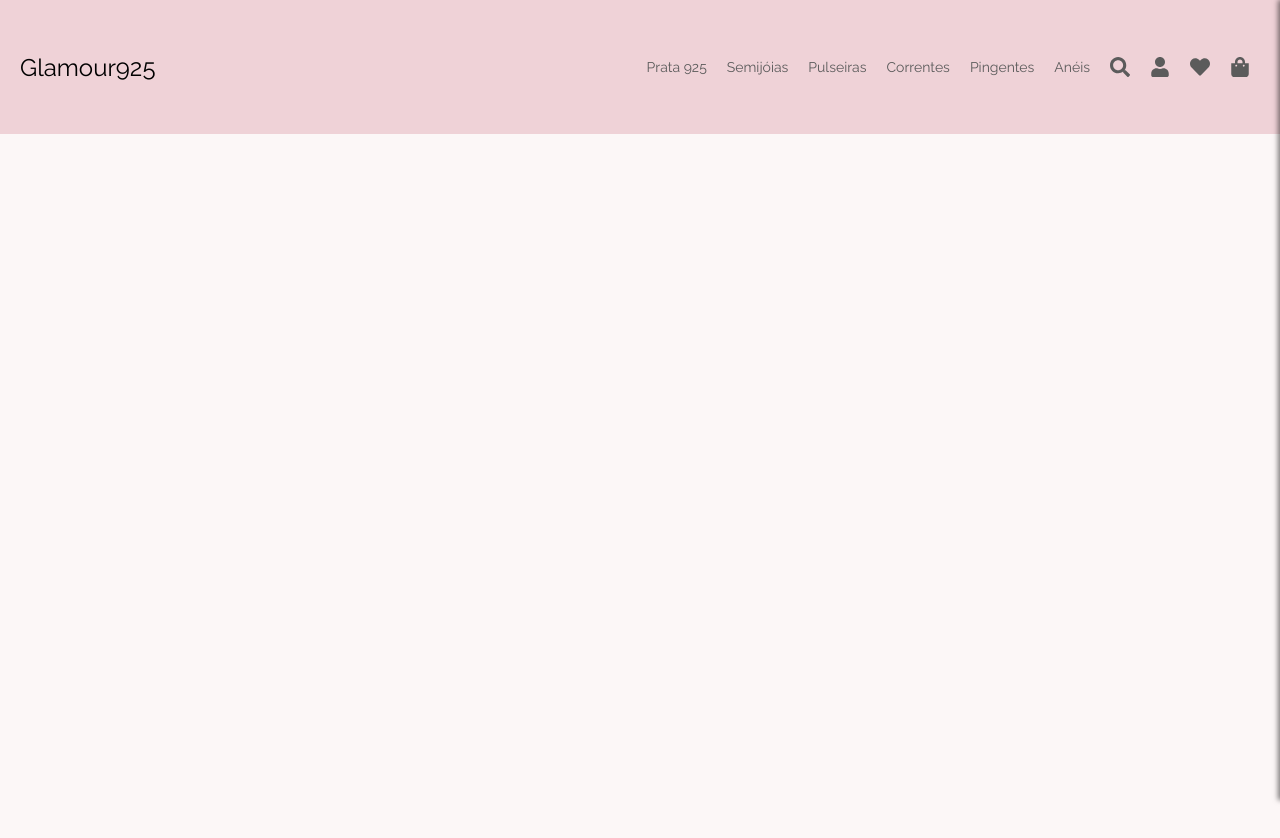
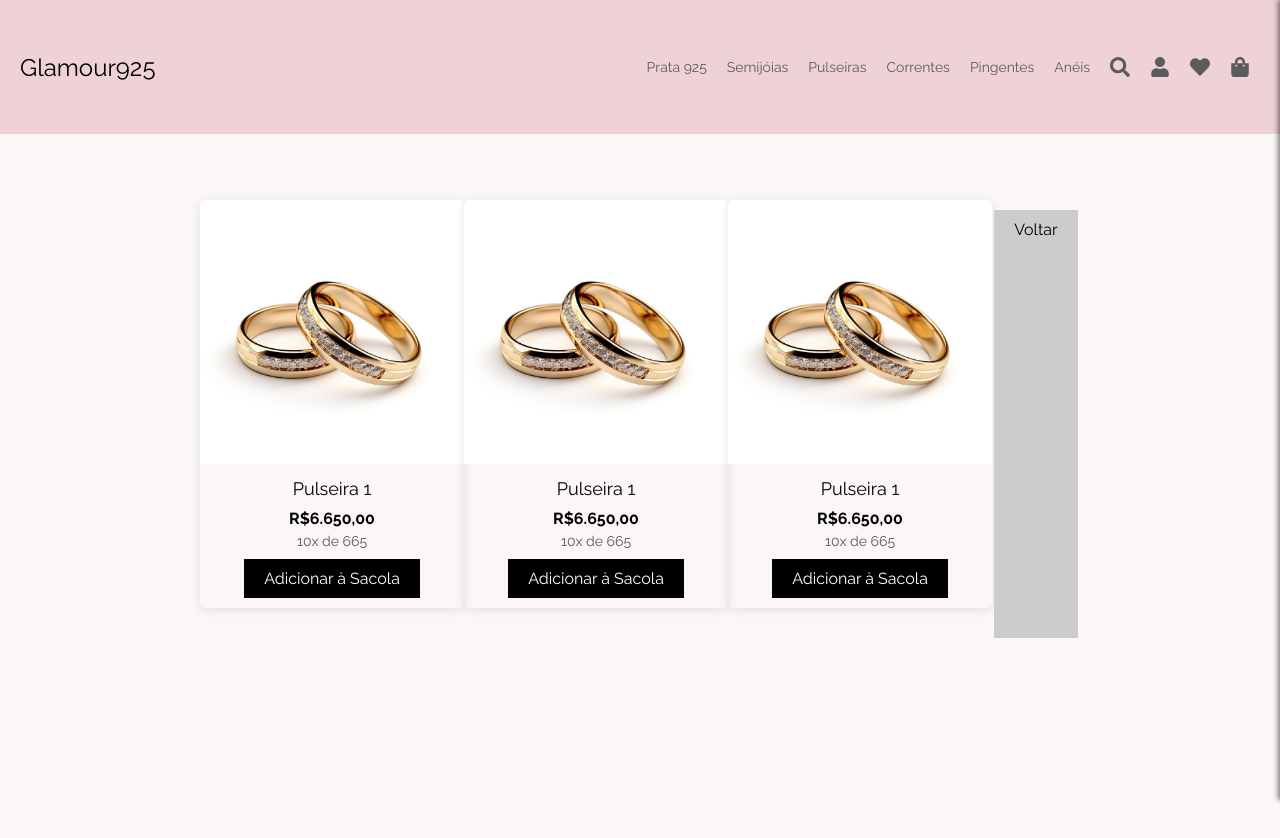
Before and after one commit to HenriqueCardosoo/Glamour925, a React (Vite) app: page /category/aliancas in a window 1280 px wide. Before the commit the page ends 800 px from the top, so only its background shows below. Built offline with nearby package versions, Linux system fonts and the light colour scheme.

Commit message:
refatorando categoryPage

```diff
--- a/src/pages/CategoryPage/index.jsx
+++ b/src/pages/CategoryPage/index.jsx
@@ -1,91 +1,37 @@
 // eslint-disable-next-line no-unused-vars
 import React from 'react';
+import { useParams } from 'react-router-dom';
+import { Container, CategoryItem, Image, Info, Title, Price, Installments, AddToCartButton, BackButton } from './styles';
+import { categoryData } from '../../data/categoryData';
+import { handleAddToCartWithAnimation } from '../../utils/cartUtils';
 import PropTypes from 'prop-types';
-import { useParams } from 'react-router-dom';
-import { Container, CategoryItem, Image, Info, Title, Price, BackButton, Installments, AddToCartButton } from './styles';
-import { handleAddToCartWithAnimation } from '../../utils/cartUtils';
 
 const CategoryPage = ({ onAddToCart }) => {
   const { categoryName } = useParams();
+  const items = categoryData[categoryName];
 
-  const renderCategoryContent = () => {
-    switch (categoryName) {
-      case 'aneis':
-        return (
-          <Container>
-            {[...Array(6)].map((_, index) => (
-              <CategoryItem key={index}>
-                <Image src="link-da-imagem" alt="Anéis" />
-                <Info>
-                  <Title>Conjunto Anéis Moments</Title>
-                  <Price>R$ 6.170,00</Price>
-                  <Installments>10x sem juros de R$ 617,00</Installments>
-                  <AddToCartButton
-                    onClick={() =>
-                      handleAddToCartWithAnimation(
-                        {
-                          imgSrc: 'link-da-imagem',
-                          name: `Conjunto Anéis Moments`,
-                          price: 'R$ 6.170,00'
-                        },
-                        onAddToCart
-                      )
-                    }
-                  >
-                    Adicionar à Sacola
-                  </AddToCartButton>
-                </Info>
-              </CategoryItem>
-            ))}
-          </Container>
-        );
-
-      case 'pulseiras':
-        return (
-          <Container>
-            <CategoryItem>
-              <Image src="link-da-imagem" alt="Pulseiras" />
-              <Info>
-                <Title>Conjunto Pulseiras Moments</Title>
-                <Price>R$ 6.170,00</Price>
-                <Installments>10x sem juros de R$ 617,00</Installments>
-                <AddToCartButton
-                  onClick={() =>
-                    handleAddToCartWithAnimation(
-                      {
-                        imgSrc: 'link-da-imagem',
-                        name: `Conjunto Pulseiras Moments`,
-                        price: 'R$ 6.170,00'
-                      },
-                      onAddToCart
-                    )
-                  }
-                >
-                  Adicionar à Sacola
-                </AddToCartButton>
-              </Info>
-            </CategoryItem>
-            {/* Outros itens */}
-          </Container>
-        );
-
-      // Adicionar outros casos para diferentes categorias
-
-      default:
-        return <div>Categoria não encontrada</div>;
-    }
-  };
+  if (!items) {
+    return <div>Categoria não encontrada</div>;
+  }
 
   return (
-    <div>
-      {renderCategoryContent()}
+    <Container>
+      {items.map((item, index) => (
+        <CategoryItem key={index}>
+          <Image src={item.imgSrc} alt={item.name} />
+          <Info>
+            <Title>{item.name}</Title>
+            <Price>{item.price}</Price>
+            <Installments>{item.installments}</Installments>
+            <AddToCartButton onClick={() => handleAddToCartWithAnimation(item, onAddToCart)}>Adicionar à Sacola</AddToCartButton>
+          </Info>
+        </CategoryItem>
+      ))}
       <BackButton onClick={() => window.history.back()}>Voltar</BackButton>
-    </div>
+    </Container>
   );
 };
 
-CategoryPage.propTypes = {
-  onAddToCart: PropTypes.func.isRequired
-};
+CategoryPage.propTypes = { onAddToCart: PropTypes.func.isRequired };
 
 export default CategoryPage;
--- a/src/pages/CategoryPage/styles.js
+++ b/src/pages/CategoryPage/styles.js
@@ -1,4 +1,3 @@
-// src/pages/CategoryPage/styles.js
 import styled from 'styled-components';
 
 export const Container = styled.div`
@@ -14,7 +13,12 @@ export const Container = styled.div`
 `;
 
 export const CategoryItem = styled.div`
-  width: 30%; /* atualizar no desktop */
+  width: 30%; /* Exibe 3 itens lado a lado no desktop */
+
+  @media (max-width: 950px) {
+    width: 45%; /* Exibe 2 itens lado a lado no mobile */
+  }
+
   margin-bottom: 30px;
   box-shadow: 0 2px 10px rgba(0, 0, 0, 0.1);
   border-radius: 5px;
```
